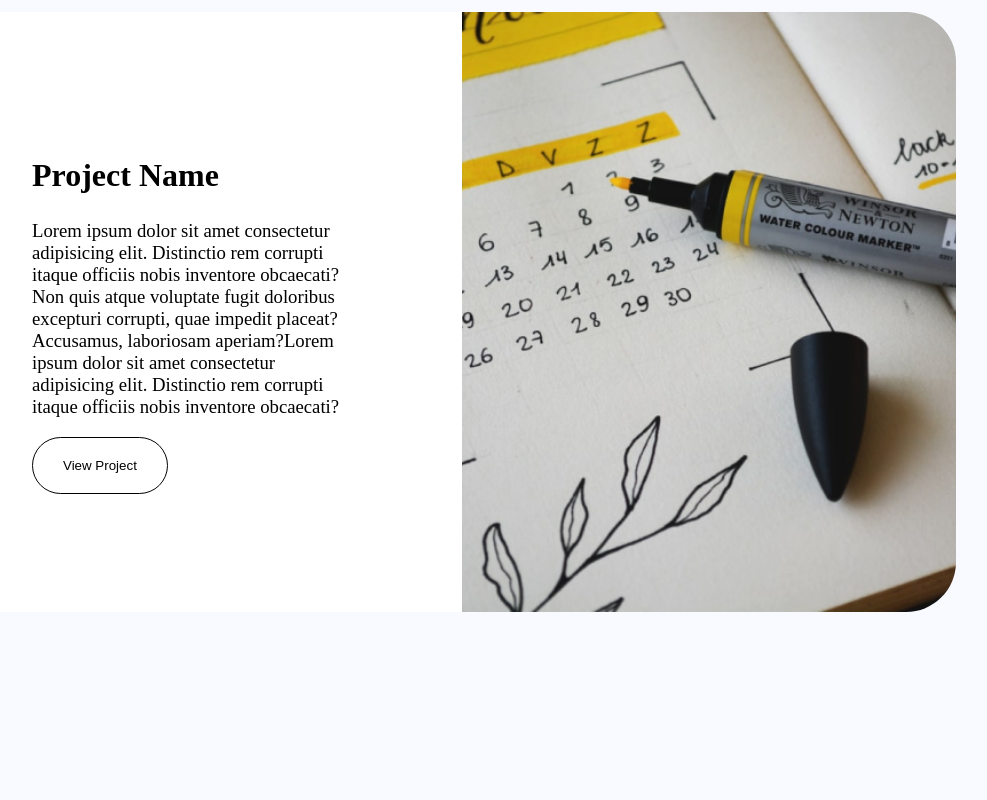
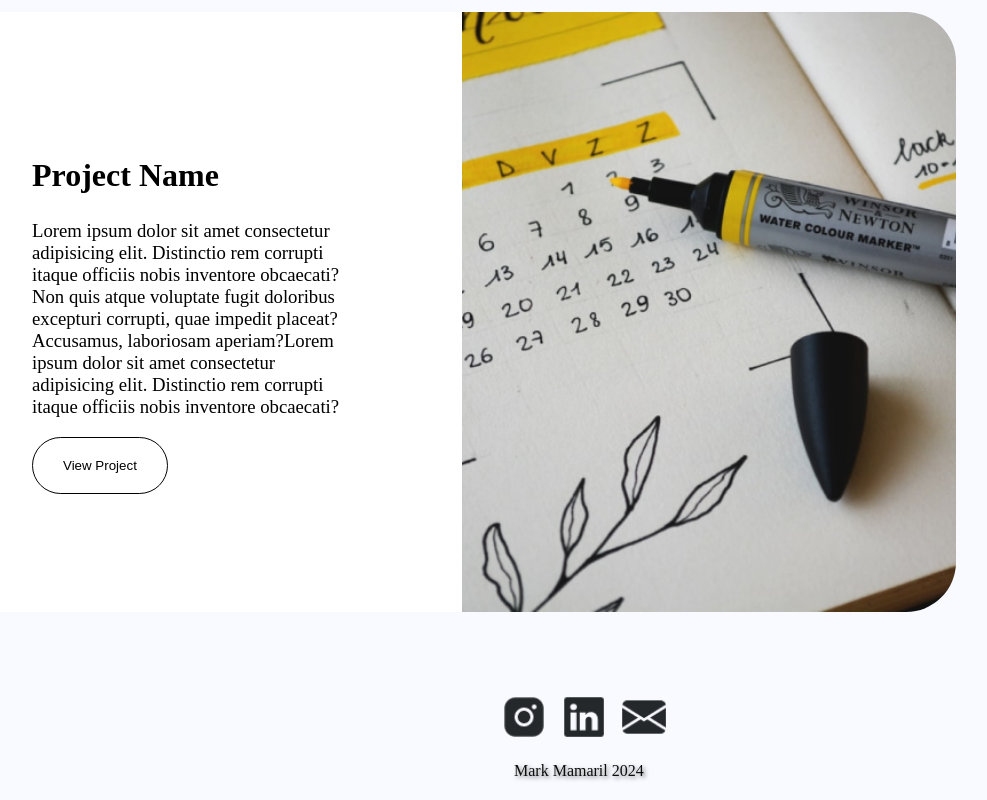
Before and after one commit to witwer77770/mjmamaril.github.io, a plain HTML site: page index.html in a window 1280 px wide. Shown: the part 2420-3220 px from the top of the page, without its empty margins (196-1183 px from the left). Before the commit the page ends 3112 px from the top, so only its background shows below. Drawn offline with Linux system fonts and the light colour scheme.

Commit message:
adding clickable contact icons

```diff
--- a/index.html
+++ b/index.html
@@ -13,7 +13,7 @@
         <a href="" style="flex-grow: 8">Mark Jayson</a>
         <a href="" style="flex-grow: 1">About</a>
         <a href="#projects" style="flex-grow: 1">Projects</a>
-        <a href="" style="flex-grow: 1">Contacts</a>
+        <a href="#contacts" style="flex-grow: 1">Contacts</a>
     </div>
 </section>
 
@@ -73,6 +73,22 @@
 		</div>
 	</section>
 
+<section id="contacts">
+	<div class="image-container">
+		<a href="https://example.com/link1" target="_blank">
+            <img src="/images/footer/ph_instagram-logo-fill.png" alt="Image 1">
+        </a>
+        <a href="https://example.com/link2" target="_blank">
+            <img src="/images/footer/bi_linkedin.png" alt="Image 2">
+        </a>
+        <a href="https://example.com/link3" target="_blank">
+            <img src="/images/footer/bi_envelope-fill.png" alt="Image 3">
+        </a>
+    </div>
 
+	<div class="Mark">
+		<footer>Mark Mamaril 2024</footer>
+	</div>
+</section>
 </body>
 </html>
--- a/style.css
+++ b/style.css
@@ -158,3 +158,27 @@ h3 {
   border-top-right-radius: 50px;
   border-bottom-right-radius: 50px;
 }
+
+.image-container {
+  display: flex;
+  width: 100px;
+  margin: 20px 725px;
+  justify-content: center;
+  gap: 20px;
+}
+.image-container a {
+  text-decoration: none;
+  width: calc(50% - 10px);
+}
+.image-container img {
+  width: 50px;
+  height: auto;
+  display: block;
+}
+.Mark{
+  width: 150px;
+  margin: 20px 710px;
+  justify-content: center;
+  color: rgb(14, 13, 13);
+  text-shadow: 2px 2px 4px rgba(0, 0, 0, 0.5);
+}
```
Also changed, not shown: images/Mark.png (deleted), images/footer/bi_envelope-fill.png (added), images/footer/bi_linkedin.png (added), images/footer/ph_instagram-logo-fill.png (added).
